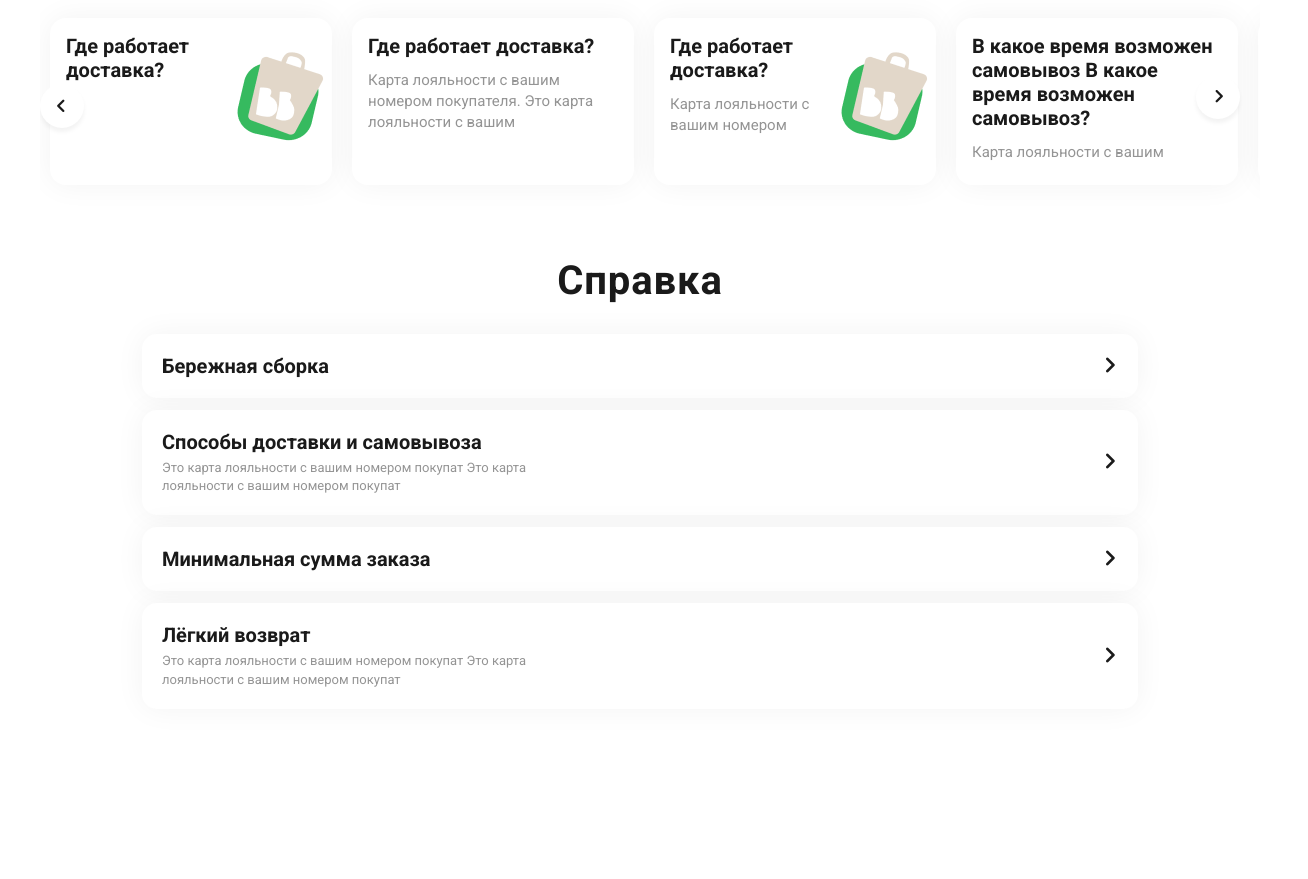
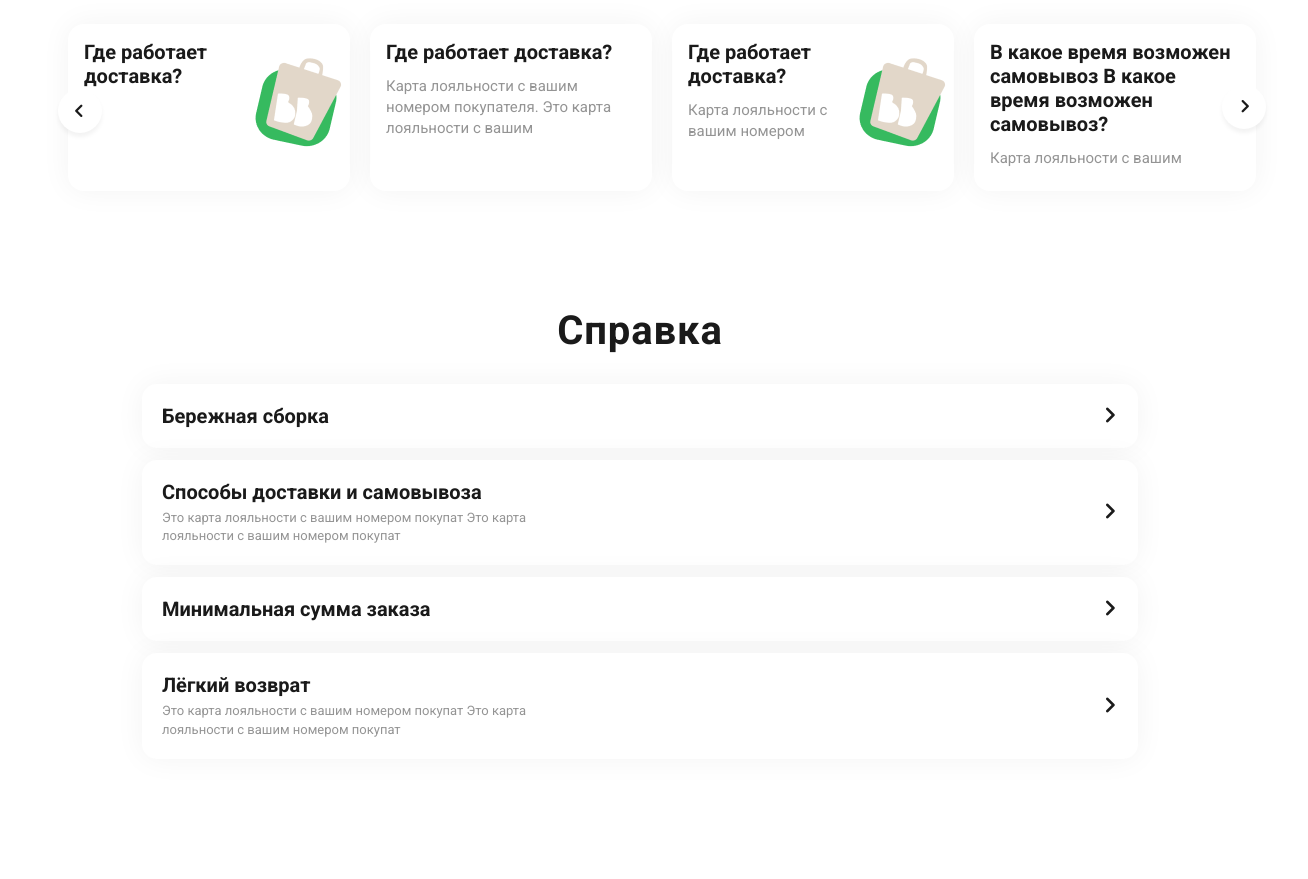
Before and after one commit to F3ll3n/Carousel_landing, a plain HTML site: page index.html in a window 1280 px wide. Shown: the part 735-1614 px from the top of the page, 1308 px wide, since content can reach past the window. Before the commit the page ends 1564 px from the top, so only its background shows below. Drawn offline with Linux system fonts and the light colour scheme; files whose address does not match are found by name.

Commit message:
Changed flexbox layout and improved carousel script

```diff
--- a/CSS/styles.css
+++ b/CSS/styles.css
@@ -20,7 +20,7 @@ body{
     background-color: #ffffff;
 }
 .wrapper{
-    max-width: 1200px;
+    max-width: 1300px;
     width: 100%;
     margin: 0 auto;
 }
@@ -78,6 +78,7 @@ body{
     display: -webkit-box;
     display: -ms-flexbox;
     display: flex;
+    flex-wrap: wrap;
     -ms-flex-pack: distribute;
         justify-content: space-around;
 
@@ -194,17 +195,23 @@ a{
     position: relative;
     font-size: 39px;
     top: 60px;
+    padding-bottom: 50px;
     text-align: center;
 }
 .carousel{
     max-width: 1200px;
+    padding-left: 50px;
+    padding-right: 50px;
     margin: 0 auto;
     height: 320px;
+    position: relative;
     width: 100%;
-    padding-right: 20px;
+
     -webkit-box-sizing: content-box;
             box-sizing: content-box;
     overflow: hidden;
+    position: relative;
+    z-index: 100;
 }
 .carousel-line{
     padding: 40px 0;
@@ -213,8 +220,8 @@ a{
     display: flex;
     -ms-flex-wrap: nowrap;
         flex-wrap: nowrap;
+    width: 10000px;
 
-    width: 15000px;
 }
 .carousel-item{
     -webkit-box-shadow: 0px 0px 30px rgba(0, 0, 0, 0.05);
@@ -226,10 +233,30 @@ a{
     display: -webkit-box;
     display: -ms-flexbox;
     display: flex;
+    transition: .3s;
+    position: relative;
+    z-index: 100000;
+}
+.carousel-item:hover{
+    -webkit-box-shadow: 0px 0px 44px rgba(0, 0, 0, 0.4);
+            box-shadow: 0px 0px 44px rgba(0, 0, 0, 0.4);
+    border-radius: 16px;
+    width: 282px;
+    transition: .3s;
+    background: linear-gradient(to left top, #b9ffcf, #ffffff);
+    margin: 20px 10px 10px 10px;
+    cursor: pointer;
+    height: 167px;
+    display: -webkit-box;
+    position: relative;
+    display: -ms-flexbox;
+    display: flex;
 
+    z-index: 100000;
 }
 .carousel-item_left{
     padding: 16px;
+    /*background-color: */
 
 }
 .carousel-item_right{
@@ -253,14 +280,14 @@ a{
     display: -ms-flexbox;
     display: flex;
 }
-.carousel-left{
+.carousel  .carousel-left{
     z-index: 1000;
-    float: left;
-    position: relative;
+
     display: block;
-    top: 160px;
+    top: 115px;
     border-radius: 50%;
     border: 0;
+    position: absolute;
     width: 44px;
     height: 44px;
     padding: 2px 0 0 0;
@@ -272,12 +299,14 @@ a{
           transform: rotate(-180deg);
 }
 
-.carousel-right{
+.carousel .carousel-right{
     display: block;
-    float: right;
-    position: relative;
-    bottom: 160px;
+    position: absolute;
+ /*   float: right; */
+ /*    position: relative;*/
+    bottom: 165px;
     border-radius: 50%;
+    right: 42px;
     border: 0;
     width: 44px;
     background-color: #ffffff;
@@ -403,8 +432,17 @@ a{
         font-size: 30px;
     }
  }
+ .carousel-item{
+    opacity: 0;
+ }
  @media (max-width: 668px) {
     .carousel{
         max-width: 300px;
     }
+    .carousel .carousel-right{
+        right: 0px;
+    }
+    .carousel .carousel-left{
+        left: 0px;
+    }
  }
--- a/index.html
+++ b/index.html
@@ -20,19 +20,16 @@
             </div>
             <!--/ Заголовок-->
             <div class="support-block_contacts">
-                <div class="contacts-left flexbox">
-                    <div>
+
                         <a href="#" target="_blank" class="contact-item icon-message">
                                 Онлайн-чат
                         </a>
-                    </div>
-                    <div>
+
                         <a href="#" target="_blank" class="contact-item icon-call">
                                 Позвонить
                         </a>
-                    </div>
-                </div>
-                <div class="contacts-right flexbox">
+
+
 
                     <a href="#" target="_blank" class="contact-item icon-mail">
                             Почта
@@ -41,7 +38,7 @@
                     <a href="#" target="_blank" class="contact-item icon-fill">
                             Отзыв о сайте
                     </a>
-                </div>
+
             </div>
         </section>
         <!--/Блок поддержки и контактов-->
@@ -159,6 +156,26 @@
                                 </p>
                             </div>
                         </div>
+                        <div class="carousel-item">
+                            <div class="carousel-item_left">
+                                <p class="carousel-item_title">
+                                    Где работает доставка?
+                                </p>
+                                <p class="item_text">
+                                    Карта лояльности с вашим номером покупателя. Это карта лояльности с вашим
+                                </p>
+                            </div>
+                        </div>
+                        <div class="carousel-item">
+                            <div class="carousel-item_left">
+                                <p class="carousel-item_title">
+                                    Где работает доставка?
+                                </p>
+                                <p class="item_text">
+                                    Карта лояльности с вашим номером покупателя. Это карта лояльности с вашим
+                                </p>
+                            </div>
+                        </div>
                 </div>
                 <div>
                     <button class="carousel-right icon-arrow">
--- a/script.js
+++ b/script.js
@@ -5,6 +5,7 @@ let carouselLine = document.querySelector('.carousel-line');
 let carouselItems = document.querySelectorAll('.carousel-item');
 let carouselItemWidth = document.querySelector('.carousel-item').offsetWidth;
 let count = 0;
+console.log(carouselItems.length);
 //После загрузки сюда добавляется значение
 let viewItems;
 function checkWinWidth(){
@@ -26,19 +27,44 @@ function checkWinWidth(){
                 if (winWidth > 368 &&  winWidth < 668) {
                     window.onresize = viewItem = 1;
                 }
-
               return viewItem;
       }
       viewItems = checkMediaQuery(width);
       console.log('Ширина блоков: ' + viewItems);
       count = 0;
       rollCarousel();
+      viewCarouselItemsCheck();
+        //Инициализация всех плашек
+
+
       return viewItems;
+
+
+
 }
 let winWidth = checkWinWidth();
 console.log(winWidth);
 window.addEventListener('resize', checkWinWidth);
-//Слайдер медиа (срабатывают только после обновления страницы :) )
+
+function viewCarouselItemsCheck() {
+    let viewZone = count + viewItems;
+    for(let i = 0; i < carouselItems.length; i++){
+        carouselItems[i].id = `itemNum${i}`;
+        let viewItems = document.getElementById(`itemNum${i}`);
+        viewItems.style.opacity = 1;
+        viewItems.style.overflow = 'hidden';
+        viewItems.style.transition = '.8s';
+        console.log(document.getElementById(`itemNum${i}`).classList[0].cssText = 'opacity: 1');
+        if(i >= count && i < viewZone){
+            console.log(viewItems);
+            viewItems.style.height = '167px';
+            viewItems.style.opacity = 1;
+        } else {
+            viewItems.style.height = '0px';
+            viewItems.style.opacity = 0;
+        }
+    }
+}
 
 //Кнопка вправо + счётчик с запуском функции смены положении линии
 buttonRight.addEventListener('click', function right(){
@@ -69,5 +95,7 @@ buttonLeft.addEventListener('click', function left(){
 
 //Функция расчёта положения и изменения стилей для slider-line
 function rollCarousel(){
-    carouselLine.style.transform = 'translate(-' + count * (carouselItemWidth + 18) + 'px)';
+    viewCarouselItemsCheck();
+    carouselLine.style.transform = 'translate(-' + count * (carouselItemWidth + 20) + 'px)';
 }
+console.log(carouselItemWidth);
```
Also changed, not shown: 1 other file.
